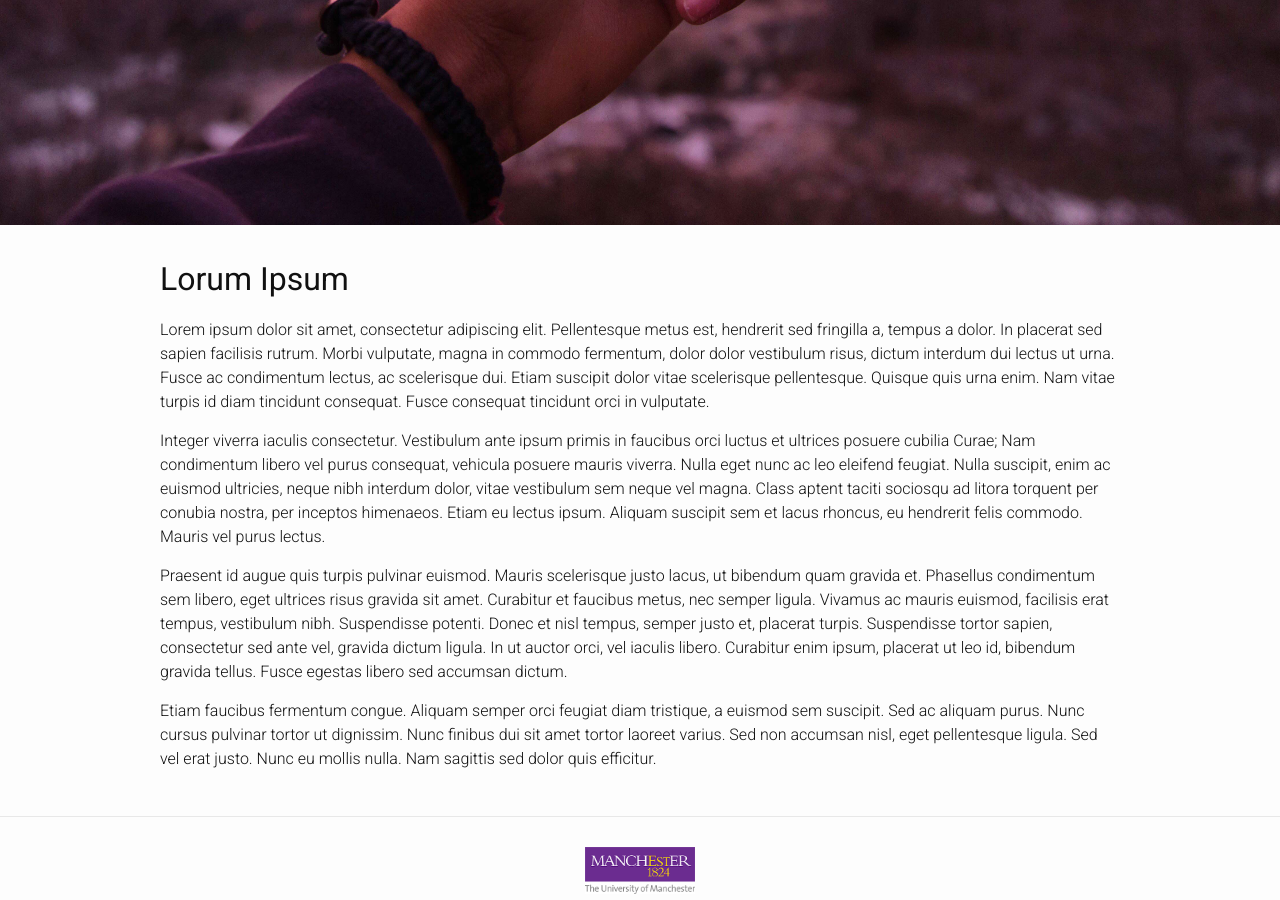
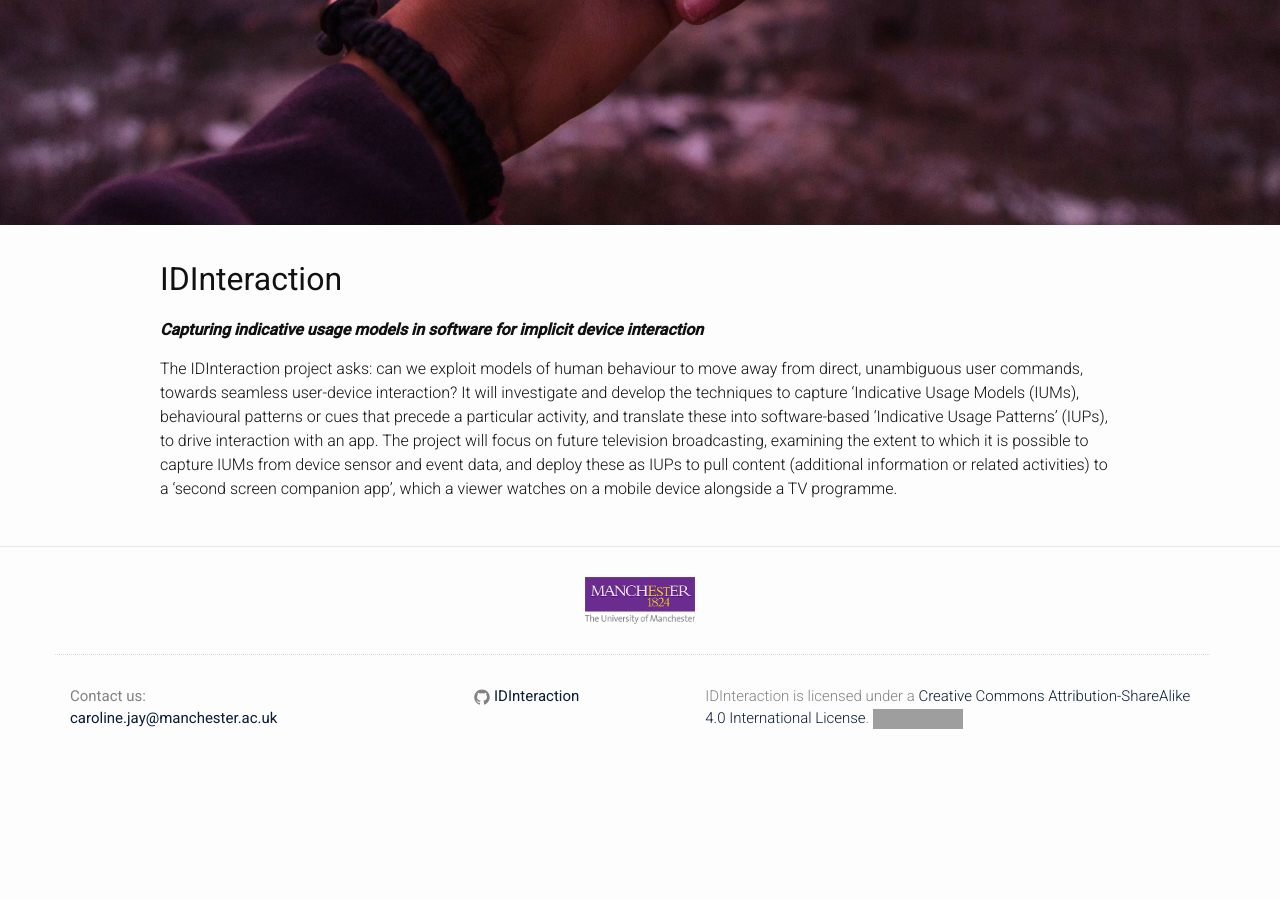
Before and after one commit to IDInteraction/IDInteraction.github.io, a Jekyll site: the page built from index.md, in a window 1280 px wide and 900 px high, scrolled down 791 px. Built offline with Jekyll 4.4.1, drawn with Linux system fonts in a browser that asks for light colours; nearby versions of some CDN libraries; after the commit the page ends 1611 px from its top, so only the background shows below that; grey boxes are pictures that could not be loaded.

Commit message:
Update front page with project info.

```diff
--- a/index.md
+++ b/index.md
@@ -3,12 +3,8 @@ layout: home
 title: Home
 ---
 
-# Lorum Ipsum
+# IDInteraction
 
-Lorem ipsum dolor sit amet, consectetur adipiscing elit. Pellentesque metus est, hendrerit sed fringilla a, tempus a dolor. In placerat sed sapien facilisis rutrum. Morbi vulputate, magna in commodo fermentum, dolor dolor vestibulum risus, dictum interdum dui lectus ut urna. Fusce ac condimentum lectus, ac scelerisque dui. Etiam suscipit dolor vitae scelerisque pellentesque. Quisque quis urna enim. Nam vitae turpis id diam tincidunt consequat. Fusce consequat tincidunt orci in vulputate.
+***Capturing indicative usage models in software for implicit device interaction***
 
-Integer viverra iaculis consectetur. Vestibulum ante ipsum primis in faucibus orci luctus et ultrices posuere cubilia Curae; Nam condimentum libero vel purus consequat, vehicula posuere mauris viverra. Nulla eget nunc ac leo eleifend feugiat. Nulla suscipit, enim ac euismod ultricies, neque nibh interdum dolor, vitae vestibulum sem neque vel magna. Class aptent taciti sociosqu ad litora torquent per conubia nostra, per inceptos himenaeos. Etiam eu lectus ipsum. Aliquam suscipit sem et lacus rhoncus, eu hendrerit felis commodo. Mauris vel purus lectus.
-
-Praesent id augue quis turpis pulvinar euismod. Mauris scelerisque justo lacus, ut bibendum quam gravida et. Phasellus condimentum sem libero, eget ultrices risus gravida sit amet. Curabitur et faucibus metus, nec semper ligula. Vivamus ac mauris euismod, facilisis erat tempus, vestibulum nibh. Suspendisse potenti. Donec et nisl tempus, semper justo et, placerat turpis. Suspendisse tortor sapien, consectetur sed ante vel, gravida dictum ligula. In ut auctor orci, vel iaculis libero. Curabitur enim ipsum, placerat ut leo id, bibendum gravida tellus. Fusce egestas libero sed accumsan dictum.
-
-Etiam faucibus fermentum congue. Aliquam semper orci feugiat diam tristique, a euismod sem suscipit. Sed ac aliquam purus. Nunc cursus pulvinar tortor ut dignissim. Nunc finibus dui sit amet tortor laoreet varius. Sed non accumsan nisl, eget pellentesque ligula. Sed vel erat justo. Nunc eu mollis nulla. Nam sagittis sed dolor quis efficitur.
+The IDInteraction project asks: can we exploit models of human behaviour to move away from direct, unambiguous user commands, towards seamless user-device interaction? It will investigate and develop the techniques to capture 'Indicative Usage Models (IUMs), behavioural patterns or cues that precede a particular activity, and translate these into software-based 'Indicative Usage Patterns' (IUPs), to drive interaction with an app. The project will focus on future television broadcasting, examining the extent to which it is possible to capture IUMs from device sensor and event data, and deploy these as IUPs to pull content (additional information or related activities) to a 'second screen companion app', which a viewer watches on a mobile device alongside a TV programme.
```
